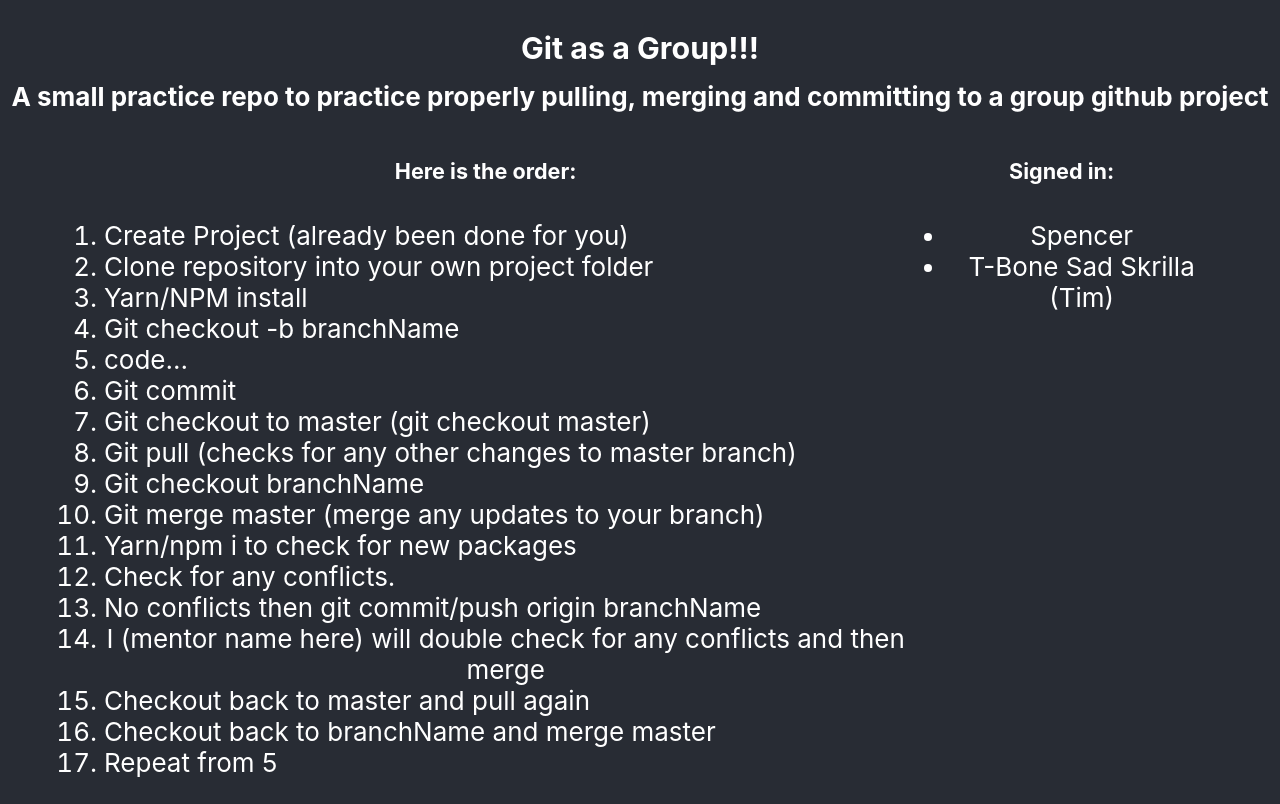
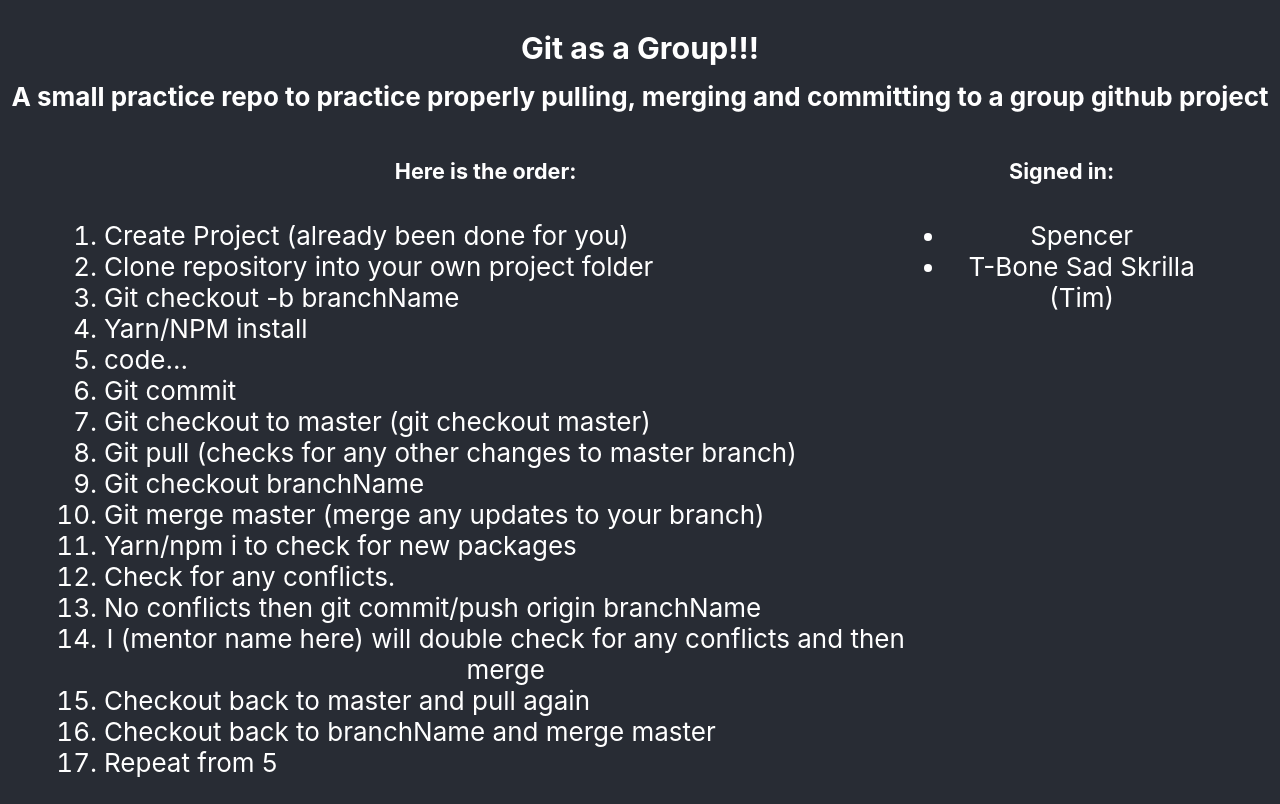
Before and after one commit to DM-Dallas-19-practice/dm19-git-group-practice, a React (Create React App) app: page / in a window 1280 px wide. Built offline with nearby package versions, Linux system fonts and the light colour scheme.

Commit message:
catching up with master

```diff
--- a/src/App.js
+++ b/src/App.js
@@ -15,8 +15,8 @@ class App extends Component {
               <ol className='gitList'>
                 <li>Create Project (already been done for you)</li>
                 <li>Clone repository into your own project folder</li>
+                <li>Git checkout -b branchName</li>
                 <li>Yarn/NPM install</li>
-                <li>Git checkout -b branchName</li>
                 <li>code...</li>
                 <li>Git commit</li>
                 <li>Git checkout to master (git checkout master)</li>
```
Also changed, not shown: 1 other file (tests, documents, lock files or other folders).
